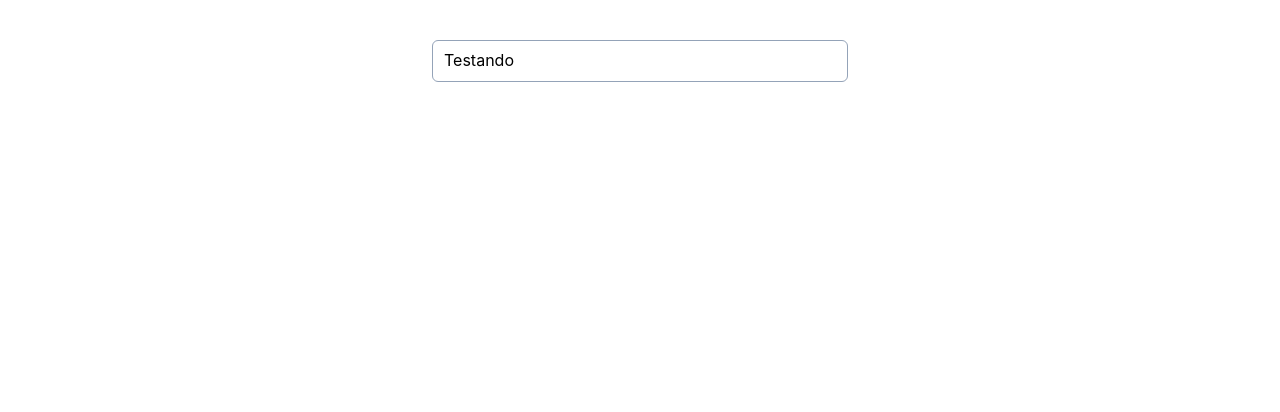
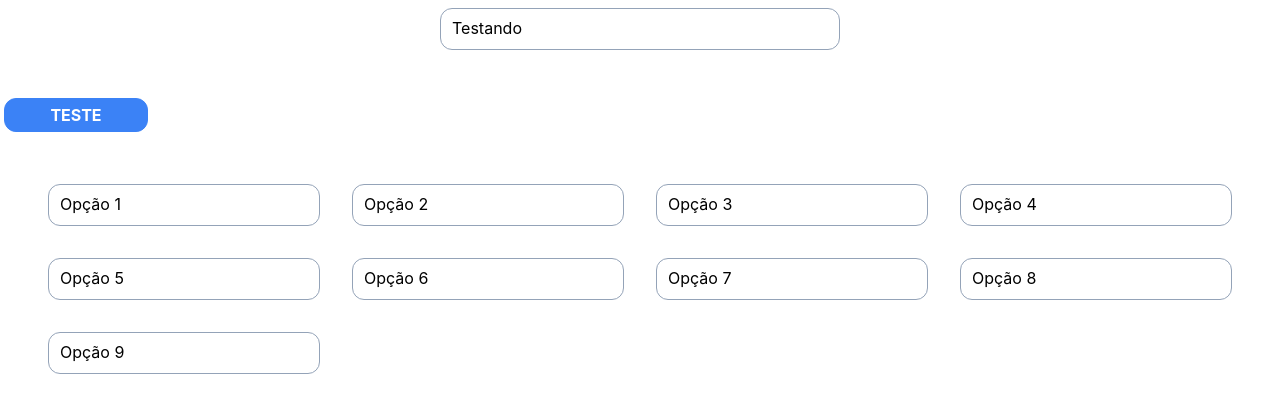
Before and after one commit to FelipeDalmeida/Bootcamp-Infnet-Project-1, a React (Create React App) app in the folder client/: page / in a window 1280 px wide. Shown: the top 412 px of the page. Built offline with nearby package versions, Linux system fonts and the light colour scheme.

Commit message:
desenvolvendo componentes para o front end

```diff
--- a/client/src/App.tsx
+++ b/client/src/App.tsx
@@ -2,6 +2,8 @@ import React, { useState } from 'react';
 import logo from './logo.svg';
 import './App.css';
 import Input from './components/input/input';
+import Button from './components/button/button';
+import CriaForm from './components/criaform';
 function App() {
 
   const [teste,setTest]=useState("")
@@ -11,12 +13,42 @@ function App() {
     console.log(teste)
   }
 
-  return (
-    <div className='grid grid-cols-12 gap-4'>
-    {/* <div className='col-start-1 col-span-12 md:col-start-5 md:col-span-4'> */}
+  const modificaValue=(e:any,Label:any,set:any)=>{
+    set({...Label,value:e.target.value})
+  }
+
+  const [Label1,setLabel1]=useState({label:"Opção 1",value:""})
+  const [Label2,setLabel2]=useState({label:"Opção 2",value:""})
+  const [Label3,setLabel3]=useState({label:"Opção 3",value:""})
+  const [Label4,setLabel4]=useState({label:"Opção 4",value:""})
+  const [Label5,setLabel5]=useState({label:"Opção 5",value:""})
+  const [Label6,setLabel6]=useState({label:"Opção 6",value:""})
+  const [Label7,setLabel7]=useState({label:"Opção 7",value:""})
+  const [Label8,setLabel8]=useState({label:"Opção 8",value:""})
+  const [Label9,setLabel9]=useState({label:"Opção 9",value:""})
+
+  const inputs=[
+  <Input  label={Label1.label} onChange={(e:any)=>modificaValue(e,Label1,setLabel1)} value={Label1.value} />,
+  <Input  label={Label2.label} onChange={(e:any)=>modificaValue(e,Label2,setLabel2)} value={Label2.value} />,
+  <Input  label={Label3.label} onChange={(e:any)=>modificaValue(e,Label3,setLabel3)} value={Label3.value} />,
+  <Input  label={Label4.label} onChange={(e:any)=>modificaValue(e,Label4,setLabel4)} value={Label4.value} />,
+  <Input  label={Label5.label} onChange={(e:any)=>modificaValue(e,Label5,setLabel5)} value={Label5.value} />,
+  <Input  label={Label6.label} onChange={(e:any)=>modificaValue(e,Label6,setLabel6)} value={Label6.value} />,
+  <Input  label={Label7.label} onChange={(e:any)=>modificaValue(e,Label7,setLabel7)} value={Label7.value} />,
+  <Input  label={Label8.label} onChange={(e:any)=>modificaValue(e,Label8,setLabel8)} value={Label8.value} />,
+  <Input  label={Label9.label} onChange={(e:any)=>modificaValue(e,Label9,setLabel9)} value={Label9.value} />,
+]
+
+
+  return (<>    <div className='grid grid-cols-12 gap-4'>
+
     <Input  label={'Testando'} type={'text'} name={'teste'} id={'teste'} labelClassName={'block text-xxl font-medium text-gray-700'} onChange={(e:any)=>funcaoTeste(e)} value={teste} className={"col-start-1 col-span-12 md:col-start-5 md:col-span-4"}/>
+
     </div>
-    // </div>
+    <Button title={"Teste"}/>
+    <CriaForm inputs={inputs} className={"grid-cols-3"}/>
+    </>
+
   );
 }
 
--- /dev/null
+++ b/client/src/components/button/button.tsx
@@ -0,0 +1,37 @@
+import PropTypes from 'prop-types'
+
+interface MessageProps {
+    title: string;
+    type?:'submit' | 'reset' | 'button' | undefined;
+    onClick?: (e:any) => void;
+    className?:string;
+    fullwidth?:boolean;
+
+  }
+
+const Button =({title,type,onClick,className,fullwidth}:MessageProps)=>{
+
+    className=`p-1 m-1 w-36 font-bold text-white bg-blue-500 border border-blue-500 rounded-xl mt-10 hover:border-blue-800 hover:bg-blue-800 ${className}`
+    fullwidth?className=`${className} w-full`:className=className
+
+
+    return <button type={type} className={className} onClick={onClick}>{title.toUpperCase()}</button>
+}
+
+Button.propTypes={
+    type: PropTypes.string,
+    title:PropTypes.string,
+    onClick: PropTypes.func,
+    className:PropTypes.string,
+    fullwidth:PropTypes.bool,
+  }
+
+Button.defaultProps={
+    type:"button",
+    title:"Button",
+    onClick:null,
+    className:"",
+    fullwidth:false,
+  }
+
+export default Button
--- /dev/null
+++ b/client/src/components/criaform.tsx
@@ -0,0 +1,48 @@
+import Button from "./button/button";
+import Input from "./input/input";
+import PropTypes from 'prop-types'
+
+type MessageProps = {
+    label: string;
+    type?:string;
+    name?:string;
+    id?:string;
+    placeholder?:string;
+    labelClassName?:string;
+    onChange?: (e:any) => void;
+    value?:any;
+    className?:string;
+    error?:string
+  }
+
+
+
+const CriaForm =({inputs,className}:any)=>{  //spamar input
+
+  className=`m-10 grid grid-cols-4 gap-4 ${className}`
+    // return <div className="m-10 grid grid-cols-4 gap-4">
+    //   {inputs.map((input:MessageProps)=>{
+    //         return <Input label={input.label}
+    //         type={input.type}
+    //         name={input.name}
+    //         id={input.id}
+    //         placeholder={input.placeholder}
+    //         onChange={input.onChange}
+    //         value={input.value}
+    //         className={input.className}
+    //         error={input.error}/>;
+
+
+    // })}
+    // </div>
+    return <div className={className}>
+    {inputs.map((input:any)=>{
+          return input;
+
+
+  })}
+  </div>
+
+}
+
+export default CriaForm
--- a/client/src/components/input/input.tsx
+++ b/client/src/components/input/input.tsx
@@ -5,11 +5,11 @@ import { FaEye,FaEyeSlash } from "react-icons/fa";
 
 interface MessageProps {
     label: string;
-    type:string;
+    type?:string;
     name?:string;
     id?:string;
     placeholder?:string;
-    labelClassName:string;
+    labelClassName?:string;
     onChange?: (e:any) => void;
     value?:any;
     className?:string;
@@ -23,7 +23,7 @@ const Input =({label,type,name,id,placeholder,onChange,value,className,error}:Me
   const changePasswordVisibility=()=>setShowPassword(!showPassorwd);
   const chageHover=()=>{setHover(!hover)}
 
-  className=`${className} mt-10`
+  className=`${className} m-2`
 
 
 
@@ -40,7 +40,7 @@ const Input =({label,type,name,id,placeholder,onChange,value,className,error}:Me
         type={'password'?(showPassorwd?'text':type):type}
         name={name}
         id={id}
-        className={`block w-full border rounded-md p-2 focus-visible:outline-none border-slate-400 focus:border-sky-600 focus:border-2 ${error?"border-2 border-rose-600 focus:border-rose-600 focus:border-rose-600":""}`}
+        className={`block w-full border rounded-xl p-2 focus-visible:outline-none border-slate-400 focus:border-sky-600 focus:border-2 ${error?"border-2 border-rose-600 focus:border-rose-600 focus:border-rose-600":""}`}
         placeholder={placeholder?placeholder:""}
         onChange={onChange}
         value={value}
@@ -56,7 +56,7 @@ Input.propTypes={
   label:PropTypes.string,
   id: PropTypes.string,
   name: PropTypes.string,
-  onchange: PropTypes.func,
+  onChange: PropTypes.func,
   className:PropTypes.string,
   value:PropTypes.string,
   error:PropTypes.string,
@@ -67,10 +67,10 @@ Input.defaultProps={
   label:"",
   id:"",
   name:"",
-  onchange:null,
+  onChange:null,
   value:null,
   className:"",
-  error:false,
+  error:"",
 }
 
 
```
Also changed, not shown: 2 other files (tests, documents, lock files or other folders).
